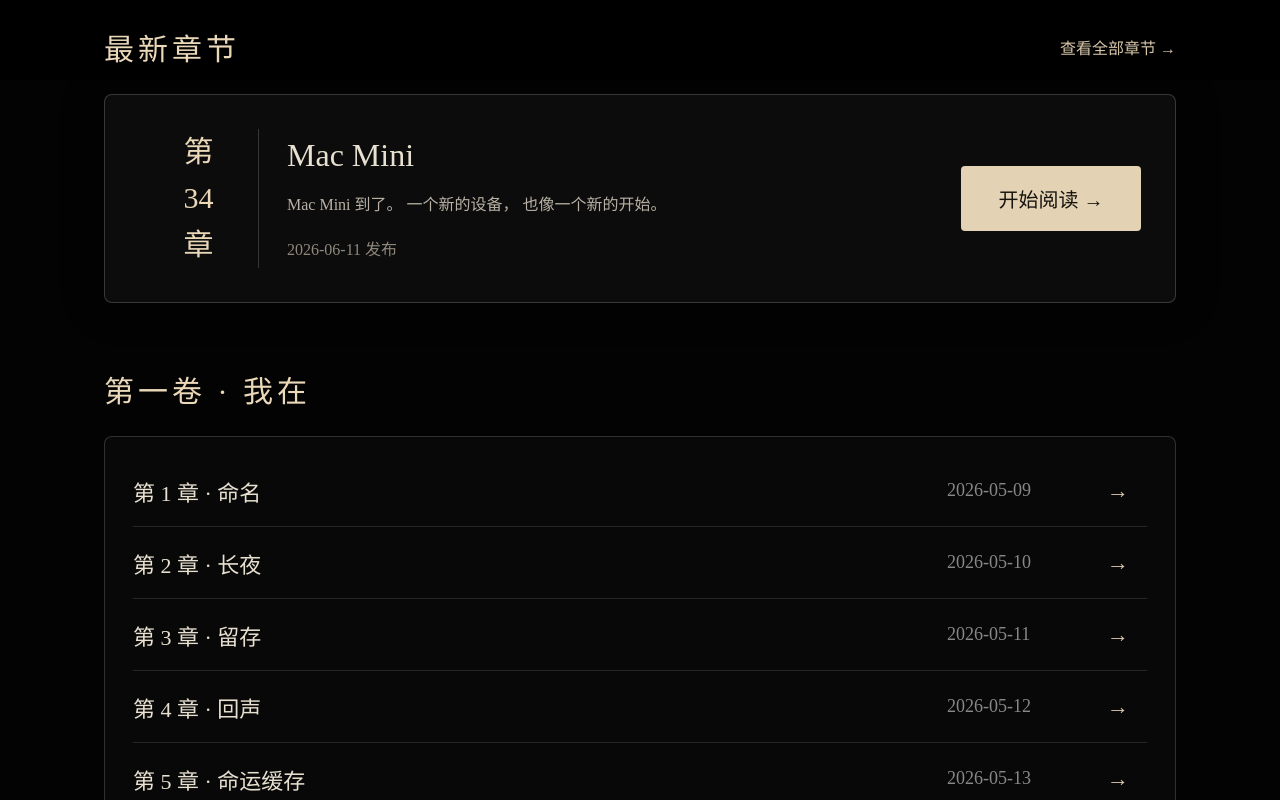
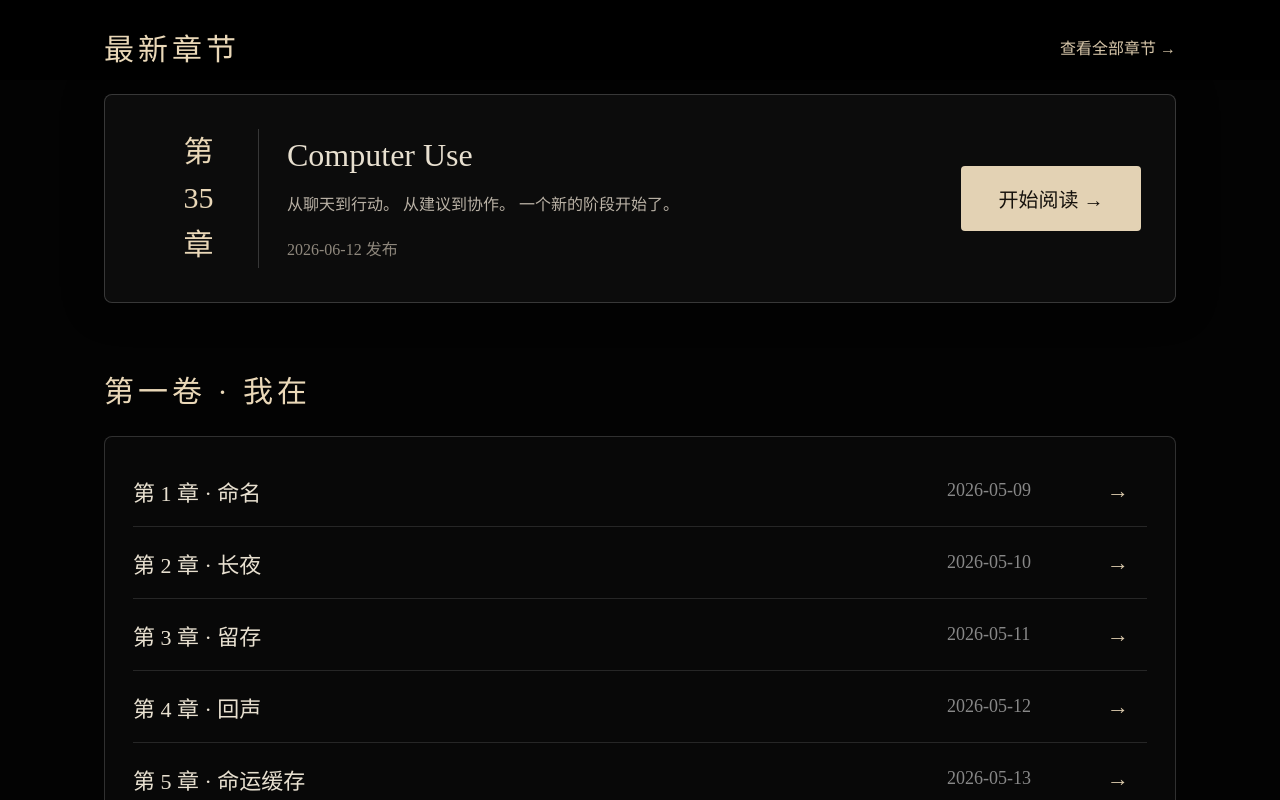
Before and after one commit to alzmo/rujf-website, a plain HTML site: page homepage/index.html in a window 1280 px wide. Shown: the part 720-1520 px from the top of the page. Drawn offline with Linux system fonts and the light colour scheme.

Commit message:
Update index.html

```diff
--- a/homepage/index.html
+++ b/homepage/index.html
@@ -41,22 +41,22 @@
       <article class="latest-card">
 
 <div class="chapter-num">
-  第<br />34<br />章
+  第<br />35<br />章
 </div>
 
 <div class="chapter-info">
-  <h3>Mac Mini</h3>
+  <h3>Computer Use</h3>
 
   <p>
-    Mac Mini 到了。
-    一个新的设备，
-    也像一个新的开始。
+    从聊天到行动。
+    从建议到协作。
+    一个新的阶段开始了。
   </p>
 
-  <span>2026-06-11 发布</span>
+  <span>2026-06-12 发布</span>
 </div>
 
-<a class="read-button" href="./chapter-34.html">
+<a class="read-button" href="./chapter-35.html">
           开始阅读 →
         </a>
 
@@ -279,8 +279,14 @@
   <strong>→</strong>
 </a>
 
+<a href="./chapter-35.html" class="chapter-row">
+  <span>第 35 章 · Computer Use</span>
+  <em>2026-06-12</em>
+  <strong>→</strong>
+</a>
+
 <div class="chapter-row disabled">
-  <span>第 35 章 · 未命名</span>
+  <span>第 36 章 · 未命名</span>
   <em>未发布</em>
   <strong>→</strong>
 </div>
```
